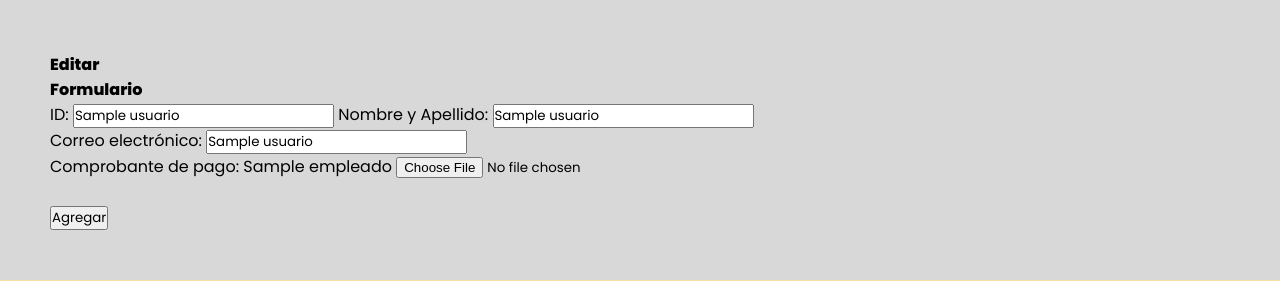
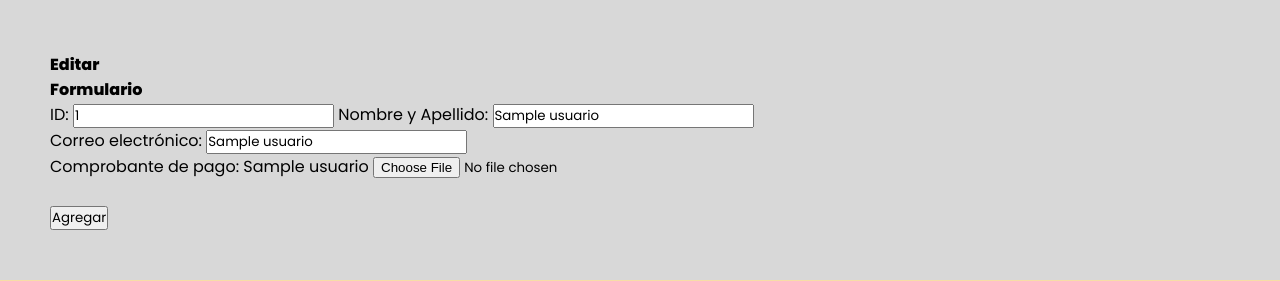
Before and after one commit to anarugna/trabajoInicialPy, a Flask app: template templates/edit.html in a window 1280 px wide. Shown: the part 638-919 px from the top of the page. Run offline with Flask 3, Linux system fonts and the light colour scheme; the template is opened without the code that fills it: most values are stand-ins (such as "Sample title", 1, 10 or a date in 2020); some libraries are stand-ins or nearby versions.

Commit message:
falta estilo

```diff
--- a/app.py
+++ b/app.py
@@ -49,7 +49,7 @@
     cursor=conn.cursor()
     cursor.execute(sql,datos)
     conn.commit()
-    return render_template('/')
+    return redirect('/')
 
 
 @app.route("/destroy/<int:id>")
--- a/templates/edit.html
+++ b/templates/edit.html
@@ -70,21 +70,19 @@
     <main class="edit">
         <h1>Editar</h1>
         <h1>Formulario</h1>
-        {% for empleado in empleados %}
+        {% for usuario in usuario %}
         <form method="post" action="/update" enctype="multipart/form-data">
 
             ID:
             <input type="text" value="{{ usuario[0] }}" name="txtID" id="txtID">
             Nombre y Apellido:
-            <input type="text" value="{{ usuario[1] }}" name="nombre" id="txt
-        Nombre">
+            <input type="text" value="{{ usuario[1] }}" name="nombre" id="txtnombre">
             <br>
             Correo electrónico:
-            <input type="text" value="{{ usuario[2] }}" name="email" id="txt
-        Correo">
+            <input type="text" value="{{ usuario[2] }}" name="email" id="txtemail">
             <br>
             Comprobante de pago:
-            {{ empleado[3] }}
+            {{ usuario[3] }}
             <input type="file" name="foto" id="txtfoto">
             <br>
             <br>
--- a/templates/inscriptos.html
+++ b/templates/inscriptos.html
@@ -14,7 +14,7 @@
 <body>
     <h1>Inscriptos</h1>
     <p>Lista de Inscriptos</p>
-    <a href="/templates/usuario.html">Ir a usuario</a>
+    <a href="usuario">Ir a usuario</a>
 
     <table class="table table-light">
         <thead class="thead-light">
--- a/templates/usuario.html
+++ b/templates/usuario.html
@@ -84,16 +84,16 @@
                 <form  autocomplete="off" name=valida method="post" action="/storeusuario" enctype="multipart/form-data">
                     <b>Nombre y Apellido:</b>
                     <br>
-                    <input type="text" name="nombre"  class="campo" id="txtnombre">
+                    <input type="text" name="txtnombre"  class="campo" id="txtnombre">
                     <br>
                     <b>Correo Electrónico:</b>
                     <br>
-                    <input type="email" name="email"  class="campo" id="txtemail">
+                    <input type="email" name="txtemail"  class="campo" id="txtemail">
                     <br>
                     <br>
                     <b>Comprobante de pago</b>
                     <br>
-                    <input type="file" name="foto" id="txtfoto">
+                    <input type="file" name="txtfoto" id="txtfoto">
                     <br>
                     <br>
 
```
